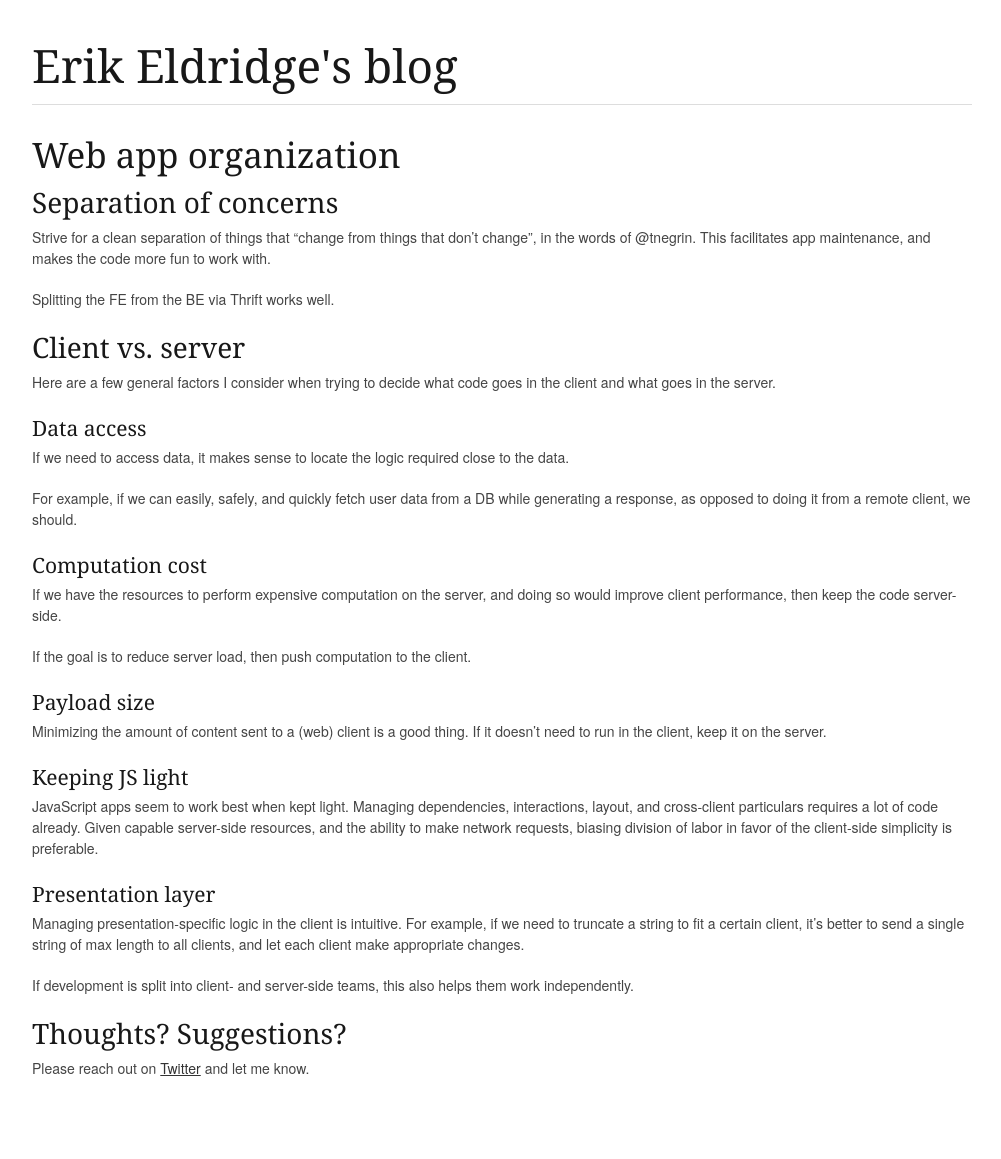
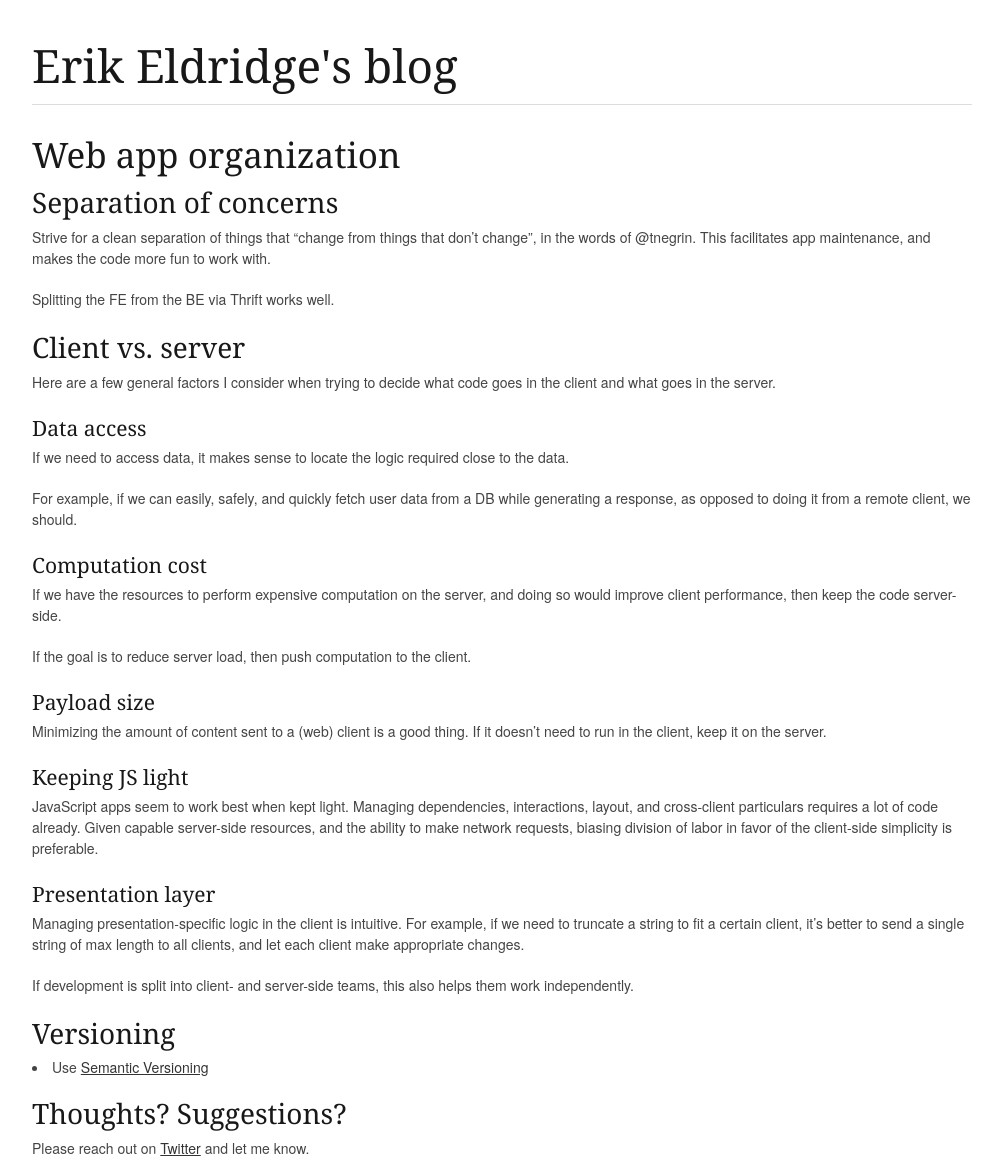
Before and after one commit to erikeldridge/erikeldridge.github.com, a Jekyll site: the page built from _posts/2012-1-28-web-app-organization.md, in a window 1280 px wide. Shown: the whole page, without its empty margins (138-1139 px from the left). Built offline with Jekyll 4.4.1, drawn with Linux system fonts in a browser that asks for light colours; Markdown is read by kramdown in place of the engine named in the settings; comment, search, counter and statistics services are not loaded; before the commit the page ends 1079 px from its top, so only the background shows below that.

Commit message:
Add Semantic Versioning to web app post

```diff
--- a/_posts/2012-1-28-web-app-organization.md
+++ b/_posts/2012-1-28-web-app-organization.md
@@ -39,3 +39,7 @@ JavaScript apps seem to work best when kept light. Managing dependencies, intera
 Managing presentation-specific logic in the client is intuitive. For example, if we need to truncate a string to fit a certain client, it's better to send a single string of max length to all clients, and let each client make appropriate changes.
 
 If development is split into client- and server-side teams, this also helps them work independently.
+
+### Versioning
+
+* Use [Semantic Versioning](http://semver.org/)
```
